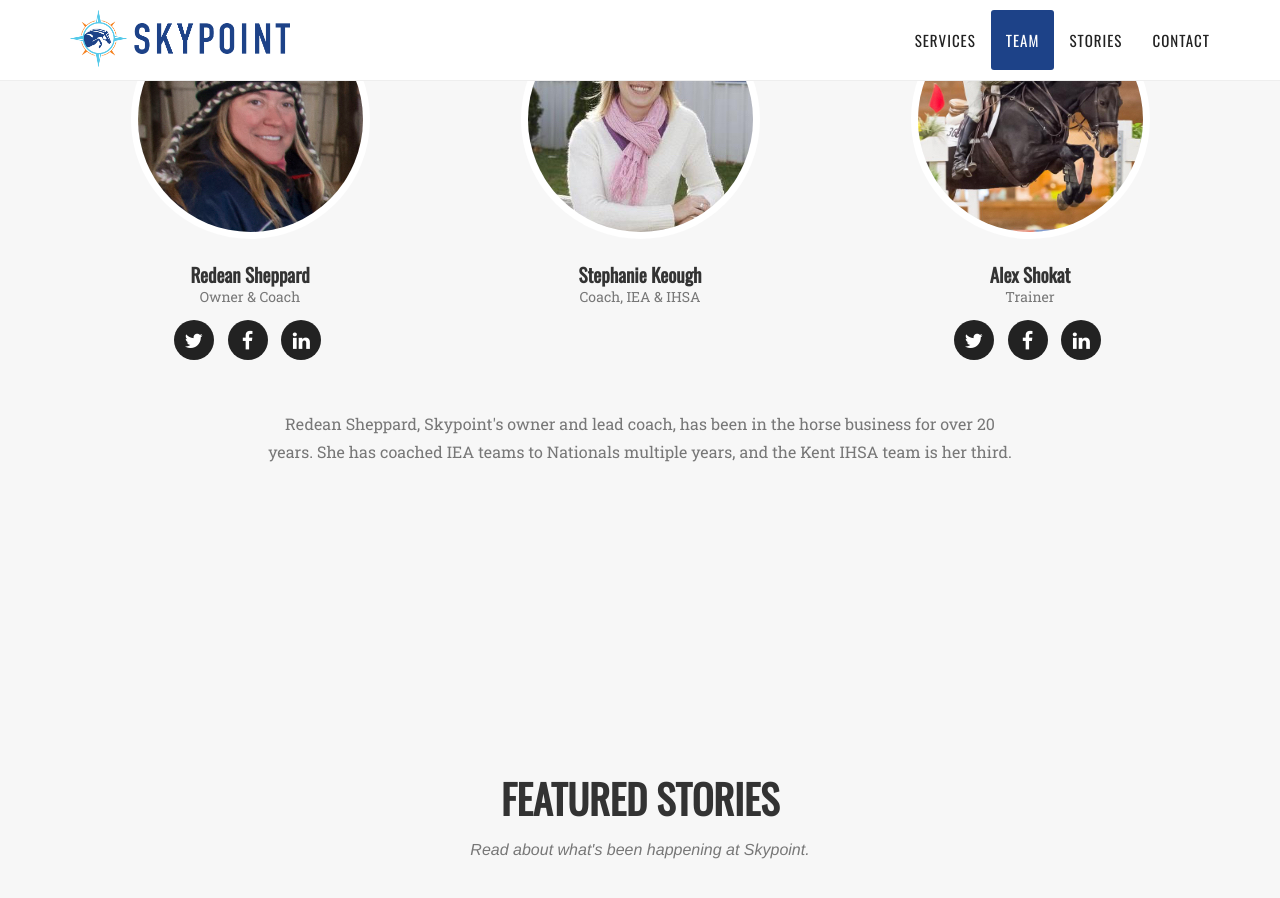
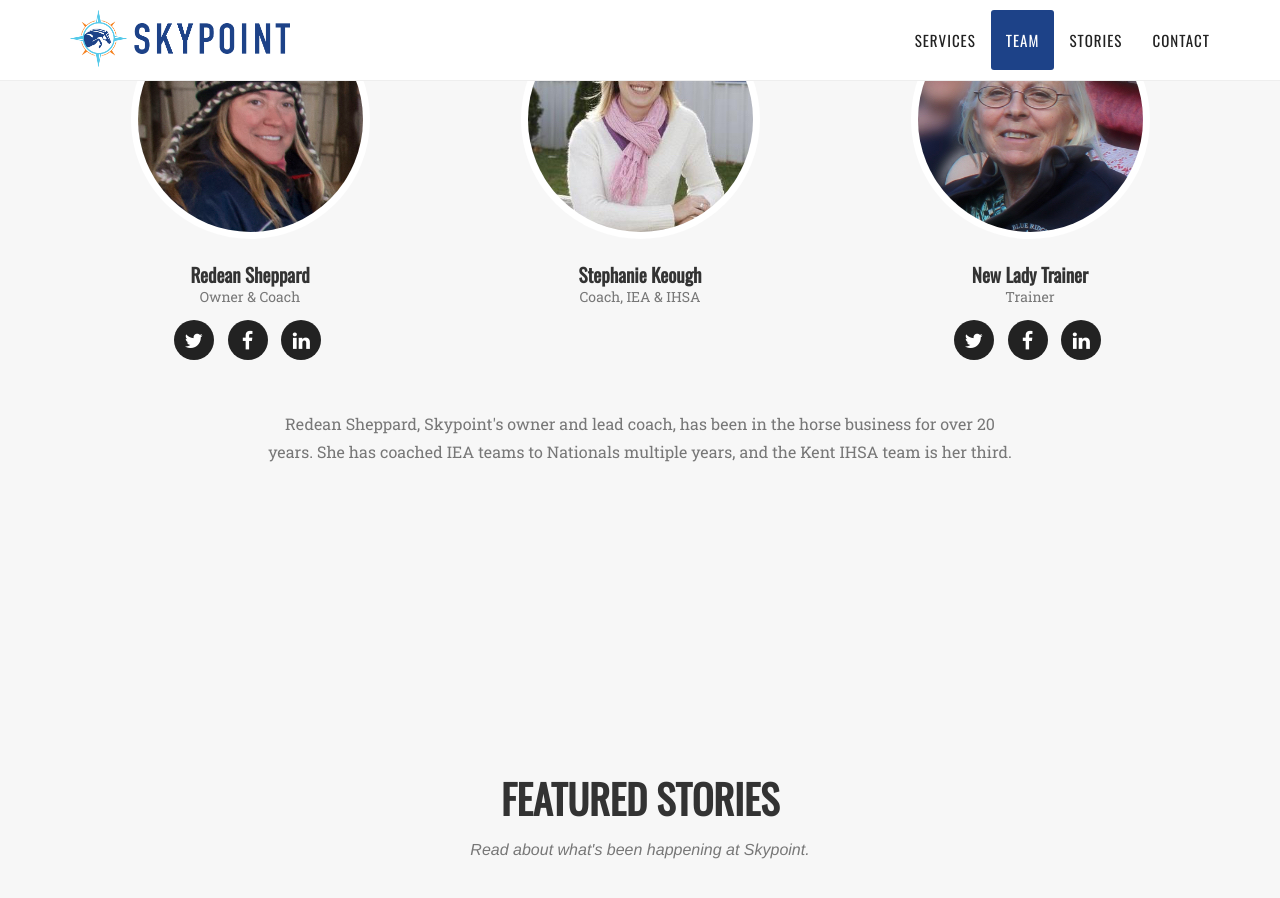
Before and after one commit to pinsky422/pinsky422.github.io, a Jekyll site: the page built from index.html, in a window 1280 px wide and 900 px high, scrolled down 2364 px. Built offline with Jekyll 4.4.1, drawn with Linux system fonts in a browser that asks for light colours; some web fonts are replaced.

Commit message:
Added comments to _config.yml

```diff
--- a/_config.yml
+++ b/_config.yml
@@ -7,6 +7,7 @@
 description: "Skypoint Farm is a full service Hunter Jumper facility in Newbury, Ohio."
 
 # Team names, titles and social links
+# Pics need to go in img/team and be sized to 225x225px!
 people:
   - name: Redean Sheppard
     pic: 4
@@ -22,6 +23,7 @@
   - name: Stephanie Keough
     pic: 5
     position: Coach, IEA & IHSA
+    # You can comment these out like so or delete the socials lines if you don't want them.
     # social:
     #   - title: twitter
     #     url: #
@@ -30,8 +32,8 @@
     #   - title: linkedin
     #     url: #
 
-  - name: Alex Shokat
-    pic: 6
+  - name: New Lady Trainer
+    pic: 3
     position: Trainer
     social:
       - title: twitter
```
Also changed, not shown: img/team/3.jpg (added).
